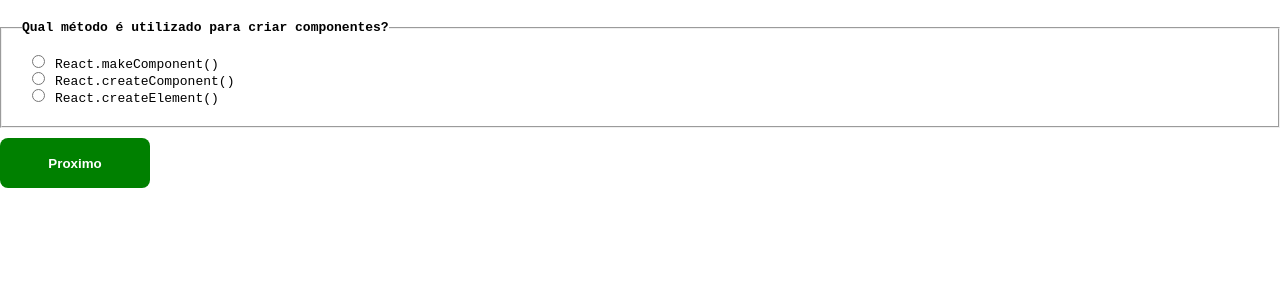
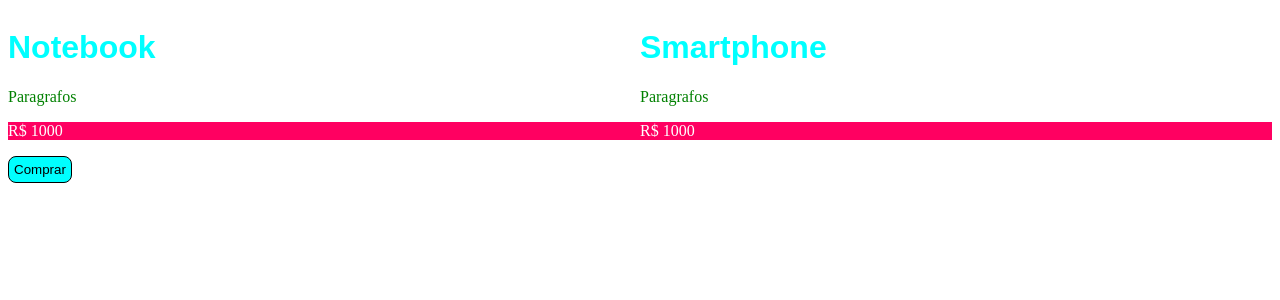
Before and after one commit to anthony-ricardox/react, a React (Vite) app in the folder react/: page / in a window 1280 px wide. Shown: the top 300 px of the page. Built offline with nearby package versions, Linux system fonts and the light colour scheme.

Commit message:
styled componentes, css module

```diff
--- /dev/null
+++ b/react/ex23-style-componete/App.jsx
@@ -0,0 +1,54 @@
+import React from "react";
+import styled from "styled-components";
+
+const ProdutosContainer = styled.div`
+  display: flex;
+`;
+const Produto = styled.div`
+  flex: 1;
+`;
+
+const Titulo = styled.h1`
+  font-family: Arial, Helvetica, sans-serif;
+  color: aqua;
+`;
+const Paragrafo = styled.p`
+  color: green;
+`;
+const Preco = styled.p`
+  background: hsl(${Math.random() * 360}, 100%, 50%);
+  color: white;
+`;
+const Comprar = styled.button`
+  background-color: ${({ativo}) => (ativo ? 'green' : 'aqua')};
+  color: ${({ativo}) => (ativo ? 'white' : 'black')};
+  padding: 5px;
+  border: 1px solid black;
+  border-radius: 8px;
+`;
+const App = () => {
+  const [ativo, setAtivo] = React.useState(false)
+  function handleClick(){
+    setAtivo(!ativo)
+  }
+
+  return (
+    <div>
+      <ProdutosContainer>
+        <Produto>
+          <Titulo>Notebook</Titulo>
+          <Paragrafo>Paragrafos</Paragrafo>
+          <Preco cor="blue">R$ 1000</Preco>
+        </Produto>
+        <Produto>
+          <Titulo>Smartphone</Titulo>
+          <Paragrafo>Paragrafos</Paragrafo>
+          <Preco cor="green">R$ 1000</Preco>
+        </Produto>
+      </ProdutosContainer>
+      <Comprar ativo={ativo} onClick={handleClick} >Comprar</Comprar>
+    </div>
+  );
+};
+
+export default App;
--- a/react/package.json
+++ b/react/package.json
@@ -11,7 +11,8 @@
   },
   "dependencies": {
     "react": "^19.2.4",
-    "react-dom": "^19.2.4"
+    "react-dom": "^19.2.4",
+    "styled-components": "^6.4.1"
   },
   "devDependencies": {
     "@eslint/js": "^9.39.4",
--- a/react/src/main.jsx
+++ b/react/src/main.jsx
@@ -1,7 +1,7 @@
 import { StrictMode } from 'react'
 import { createRoot } from 'react-dom/client'
 
-import App from '../desafio/d03-Form/App'
+import App from '../ex23-style-componete/App'
 
 
 createRoot(document.getElementById('root')).render(<App />)
```
Also changed, not shown: 1 other file (tests, documents, lock files or other folders).
